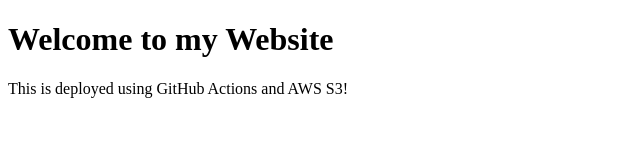
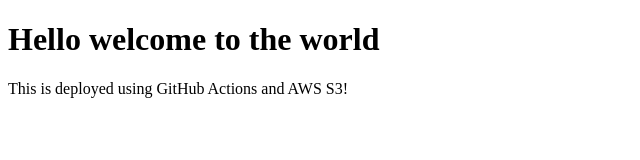
Before and after one commit to Narsireddy-1118/my-deployment-repo, a website: page index.html in a window 1280 px wide. Shown: the whole page, without its empty margins (0-640 px from the left). Drawn offline with Linux system fonts and the light colour scheme.

Commit message:
Update index.html

```diff
--- a/index.html
+++ b/index.html
@@ -6,7 +6,7 @@
     <title>My Static Website</title>
 </head>
 <body>
-    <h1>Welcome to my Website</h1>
+    <h1>Hello welcome to the world</h1>
     <p>This is deployed using GitHub Actions and AWS S3!</p>
 </body>
 </html>
```
